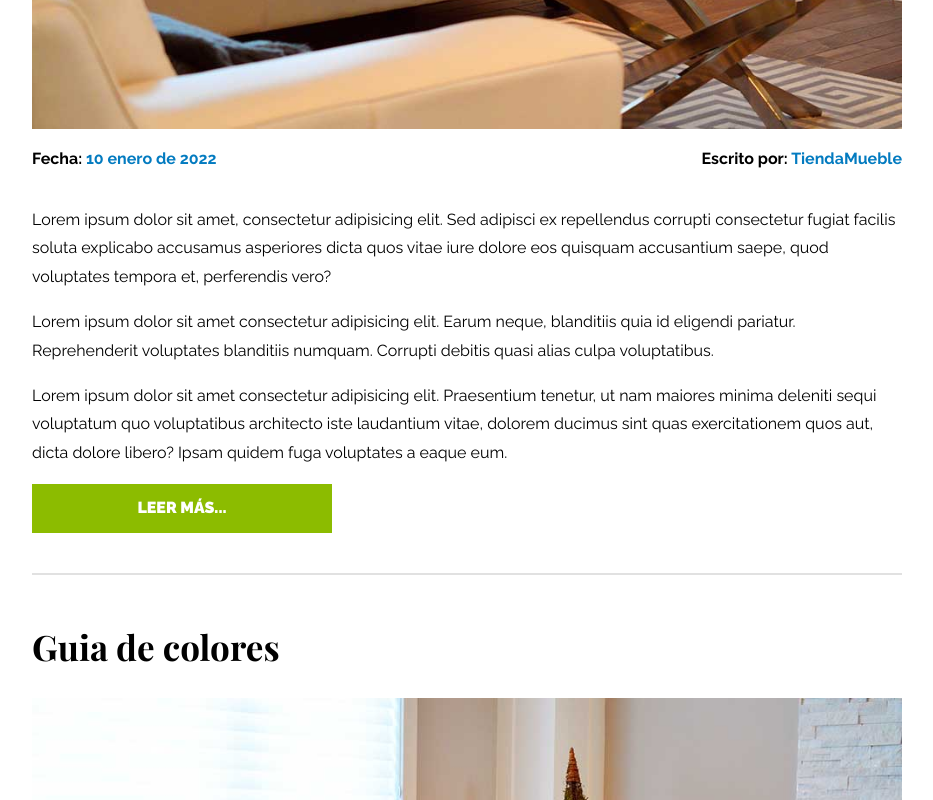
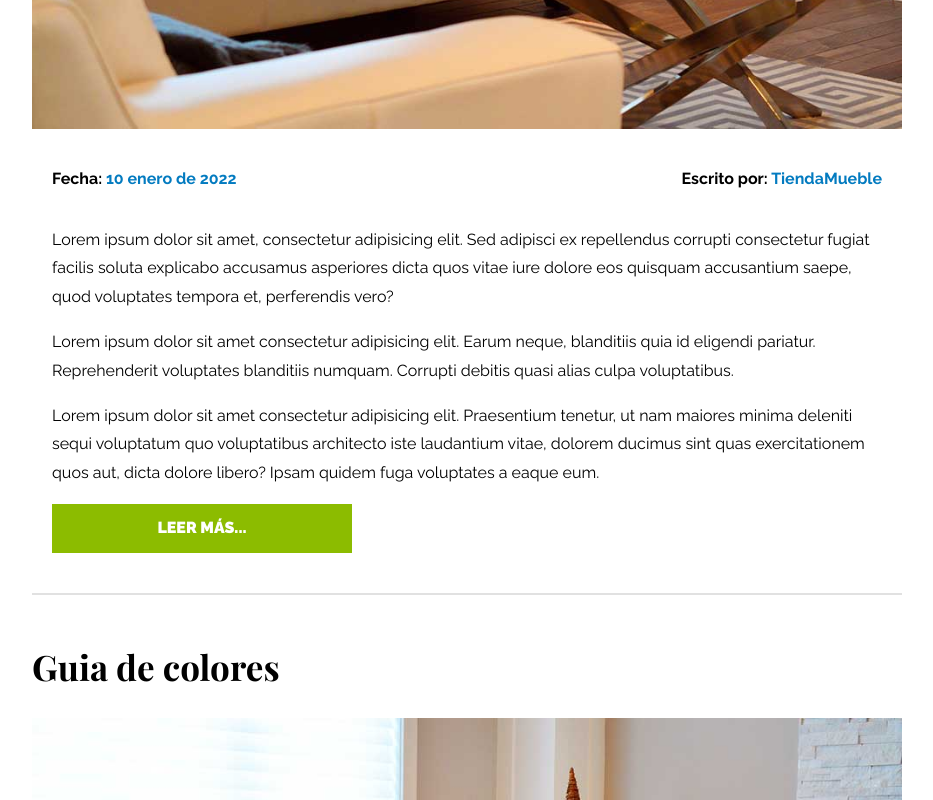
Before and after one commit to devpegar/proyecto-01-curso-css, a plain HTML site: page blog.html in a window 1280 px wide. Shown: the part 900-1700 px from the top of the page, without its empty margins (8-941 px from the left). Drawn offline with nearby package versions, Linux system fonts and the light colour scheme.

Commit message:
Cambios en blog, galeria y contacto. Final del proyecto

```diff
--- a/blog.html
+++ b/blog.html
@@ -5,6 +5,7 @@
     <meta http-equiv="X-UA-Compatible" content="IE=edge" />
     <meta name="viewport" content="width=device-width, initial-scale=1.0" />
     <title>Ecommerce - Blog</title>
+    <link rel="stylesheet" href="css/normalize.css" />
     <link rel="stylesheet" href="css/estilos.css" />
   </head>
   <body>
@@ -35,6 +36,44 @@
             <div class="image">
               <img src="img/nosotros.jpg" alt="Imagen blog" />
             </div>
+            <div class="container-blog-content">
+              <div class="meta">
+                <p>Fecha: <span>10 enero de 2022</span></p>
+                <p>Escrito por: <span>TiendaMueble</span></p>
+              </div>
+              <div class="blog-content">
+                <p>
+                  Lorem ipsum dolor sit amet, consectetur adipisicing elit. Sed
+                  adipisci ex repellendus corrupti consectetur fugiat facilis
+                  soluta explicabo accusamus asperiores dicta quos vitae iure
+                  dolore eos quisquam accusantium saepe, quod voluptates tempora
+                  et, perferendis vero?
+                </p>
+                <p>
+                  Lorem ipsum dolor sit amet consectetur adipisicing elit. Earum
+                  neque, blanditiis quia id eligendi pariatur. Reprehenderit
+                  voluptates blanditiis numquam. Corrupti debitis quasi alias
+                  culpa voluptatibus.
+                </p>
+                <p>
+                  Lorem ipsum dolor sit amet consectetur adipisicing elit.
+                  Praesentium tenetur, ut nam maiores minima deleniti sequi
+                  voluptatum quo voluptatibus architecto iste laudantium vitae,
+                  dolorem ducimus sint quas exercitationem quos aut, dicta
+                  dolore libero? Ipsam quidem fuga voluptates a eaque eum.
+                </p>
+              </div>
+              <a href="entrada.html" class="btn max-width-30">Leer más...</a>
+            </div>
+          </article>
+          <article class="blog-post">
+            <header>
+              <h2>Guia de colores</h2>
+            </header>
+            <div class="image">
+              <img src="img/nosotros.jpg" alt="Imagen blog" />
+            </div>
+            <div class="container-blog-content">
               <div class="meta">
                 <p>Fecha: <span>10 enero de 2022</span></p>
                 <p>Escrito por: <span>TiendaMueble</span></p>
@@ -62,41 +101,7 @@
                 </p>
               </div>
               <a href="entrada.html" class="btn max-width-30">Leer más...</a>
-          </article>
-          <article class="blog-post">
-            <header>
-              <h2>Guia de colores</h2>
-            </header>
-            <div class="image">
-              <img src="img/nosotros.jpg" alt="Imagen blog" />
             </div>
-            <div class="meta">
-              <p>Fecha: <span>10 enero de 2022</span></p>
-              <p>Escrito por: <span>TiendaMueble</span></p>
-            </div>
-            <div class="blog-content">
-              <p>
-                Lorem ipsum dolor sit amet, consectetur adipisicing elit. Sed
-                adipisci ex repellendus corrupti consectetur fugiat facilis
-                soluta explicabo accusamus asperiores dicta quos vitae iure
-                dolore eos quisquam accusantium saepe, quod voluptates tempora
-                et, perferendis vero?
-              </p>
-              <p>
-                Lorem ipsum dolor sit amet consectetur adipisicing elit. Earum
-                neque, blanditiis quia id eligendi pariatur. Reprehenderit
-                voluptates blanditiis numquam. Corrupti debitis quasi alias
-                culpa voluptatibus.
-              </p>
-              <p>
-                Lorem ipsum dolor sit amet consectetur adipisicing elit.
-                Praesentium tenetur, ut nam maiores minima deleniti sequi
-                voluptatum quo voluptatibus architecto iste laudantium vitae,
-                dolorem ducimus sint quas exercitationem quos aut, dicta dolore
-                libero? Ipsam quidem fuga voluptates a eaque eum.
-              </p>
-            </div>
-            <a href="entrada.html" class="btn max-width-30">Leer más...</a>
           </article>
         </div>
         <aside>
@@ -104,7 +109,9 @@
           <ul>
             <li><a href="entrada.html">Guia de colores</a></li>
             <li><a href="entrada.html">Nuevos Modelos</a></li>
-            <li><a href="entrada.html">Guia de para diseño de interiores</a></li>
+            <li>
+              <a href="entrada.html">Guia de para diseño de interiores</a>
+            </li>
             <li><a href="entrada.html">Guia para diseño de exteriores</a></li>
           </ul>
         </aside>
--- a/css/estilos.css
+++ b/css/estilos.css
@@ -76,20 +76,29 @@ img {
   padding: 1rem;
   transition: background-color 0.3s ease-out;
   border: none;
+  width: 100%;
 }
 .btn:hover {
   background-color: #769c02;
   cursor: pointer;
 }
 
+@media (min-width: 768px) {
+  .btn {
+    width: auto;
+  }
+}
+
 .price {
   font-size: 2.8rem;
   font-weight: 900;
 }
-
+@media (min-width: 768px) {
   .max-width-30 {
     max-width: 30rem;
   }
+}
+
 
 /* Header and navbar*/
 
@@ -357,25 +366,43 @@ img {
 
 /* Página blog */
 
+@media (min-width: 768px) {
   .blog-container {
     display: grid;
     grid-template-columns: 3fr 1fr;
     column-gap: 4rem;
   }
+}
 
 .blog-post {
   border-bottom: 2px solid #e1e1e1;
-  padding-bottom: 4rem;
+  padding-bottom: 2rem;
   margin-bottom: 4rem;
 }
+.blog-post header h2 {
+  text-align: center;
+}
+@media (min-width: 768px) {
+  .blog-post header h2 {
+    text-align: left;
+  }
+}
+.container-blog-content {
+  padding: 2rem;
+}
+@media (min-width: 768px) {
   .blog-post:last-of-type {
     border: none;
     margin-bottom: 0;
     padding-bottom: 0;
   }
+}
+
+@media (min-width: 768px) {
   .meta {
     display: flex;
     justify-content: space-between;
+  }
 }
 .meta p {
   font-weight: 700;
@@ -399,8 +426,13 @@ img {
   margin: 0;
   max-width: 120rem;
   display: grid;
+  grid-template-columns: repeat(2, 1fr);
+  gap: 2rem;
+}
+@media (min-width: 768px) {
+  .galeria {
     grid-template-columns: repeat(3, 1fr);
-  gap: 2rem;
+  }
 }
 .galeria img {
   width: 40rem;
```
Also changed, not shown: contacto.html (+1 -0 lines), entrada.html (+4 -1 lines), galeria.html (+1 -0 lines), nosotros.html (+1 -0 lines), tienda.html (+1 -0 lines). Lines whose indentation alone changed are shown as unchanged.
